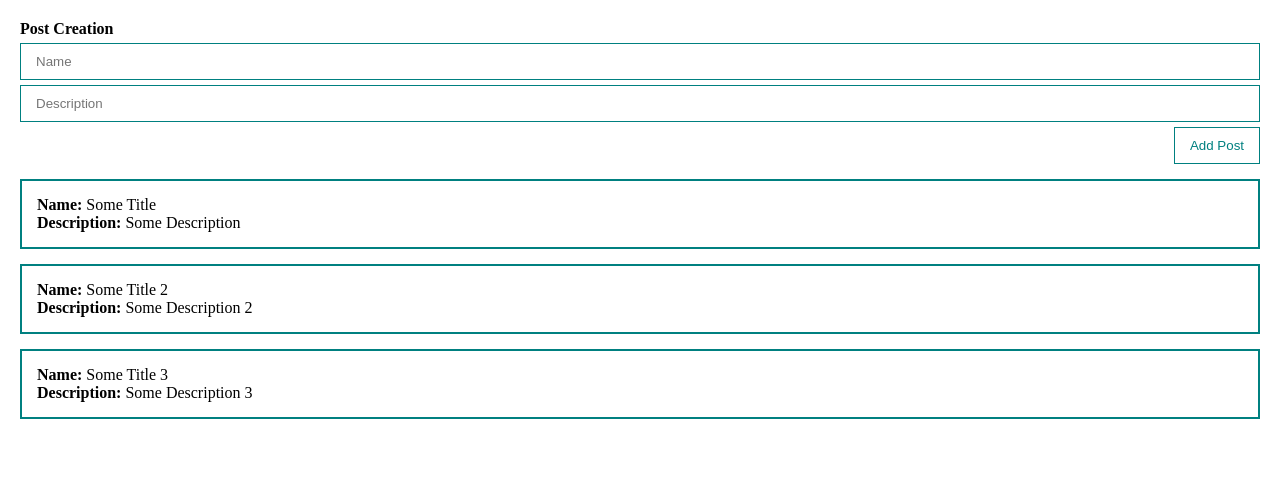
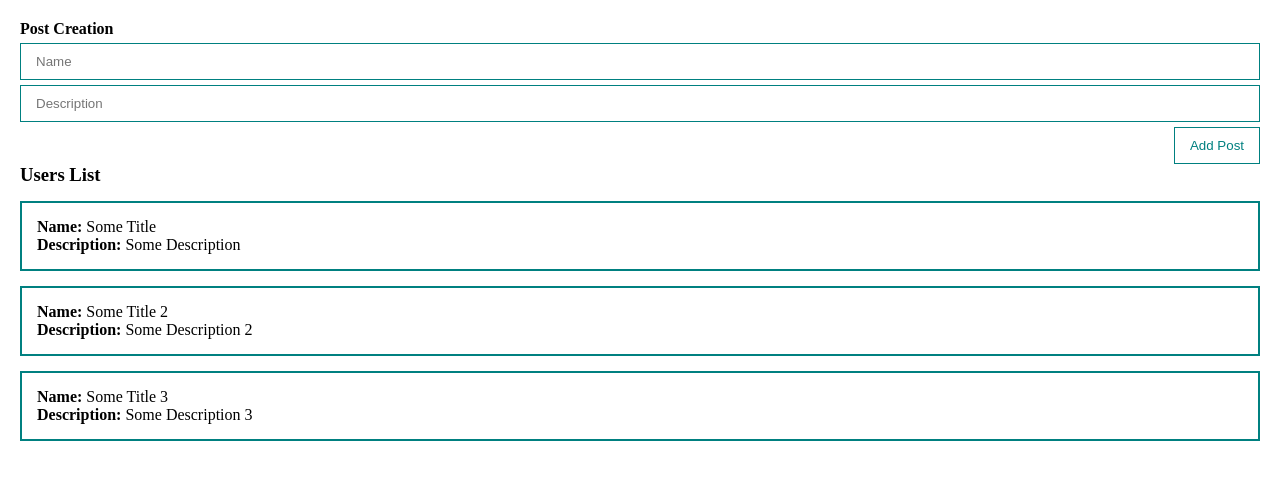
Before and after one commit to v-popov/vue_tutorial, a Vue app: page / in a window 1280 px wide. Shown: the top 480 px of the page. Built offline with nearby package versions, Linux system fonts and the light colour scheme.

Commit message:
PostItem decomposition added

```diff
--- /dev/null
+++ b/src/components/PostItem.vue
@@ -0,0 +1,21 @@
+<template>
+  <div class="post">
+    <div><strong>Name: </strong> {{ post.title }}</div>
+    <div><strong>Description: </strong> {{ post.body }}</div>
+  </div>
+</template>
+
+<script>
+export default {
+  props: {
+    post: {
+      type: Object,
+      required: true,
+    }
+  }
+}
+</script>
+
+<style scoped>
+
+</style>
--- a/src/components/PostList.vue
+++ b/src/components/PostList.vue
@@ -1,14 +1,19 @@
 <template>
-  <div class="post" v-for="post in posts">
-    <div><strong>Name: </strong> {{ post.title }}</div>
-    <div><strong>Description: </strong> {{ post.body }}</div>
+  <div>
+    <h3>Users List</h3>
+    <post-item
+      v-for="post in posts"
+      :post='post'
+    />
   </div>
 </template>
 
 <!--props defines arguments of the current component (posts in our case)
 that are passed from a parent (App.vue in our case)-->
 <script>
+import PostItem from '@/components/PostItem';
 export default {
+  components: {PostItem},
   props: {
     posts: {
       type: Array,
```
Also changed, not shown: screenshots/blog_7.JPG (added).
